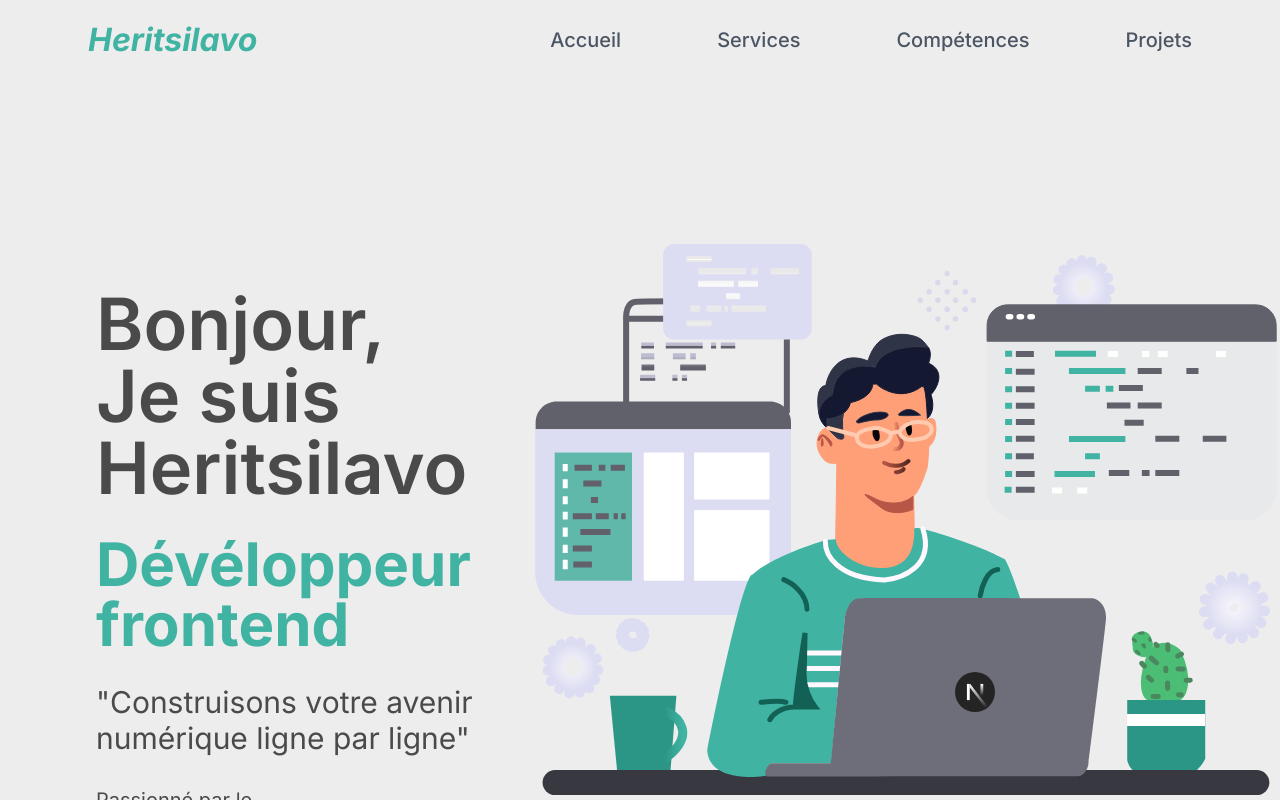
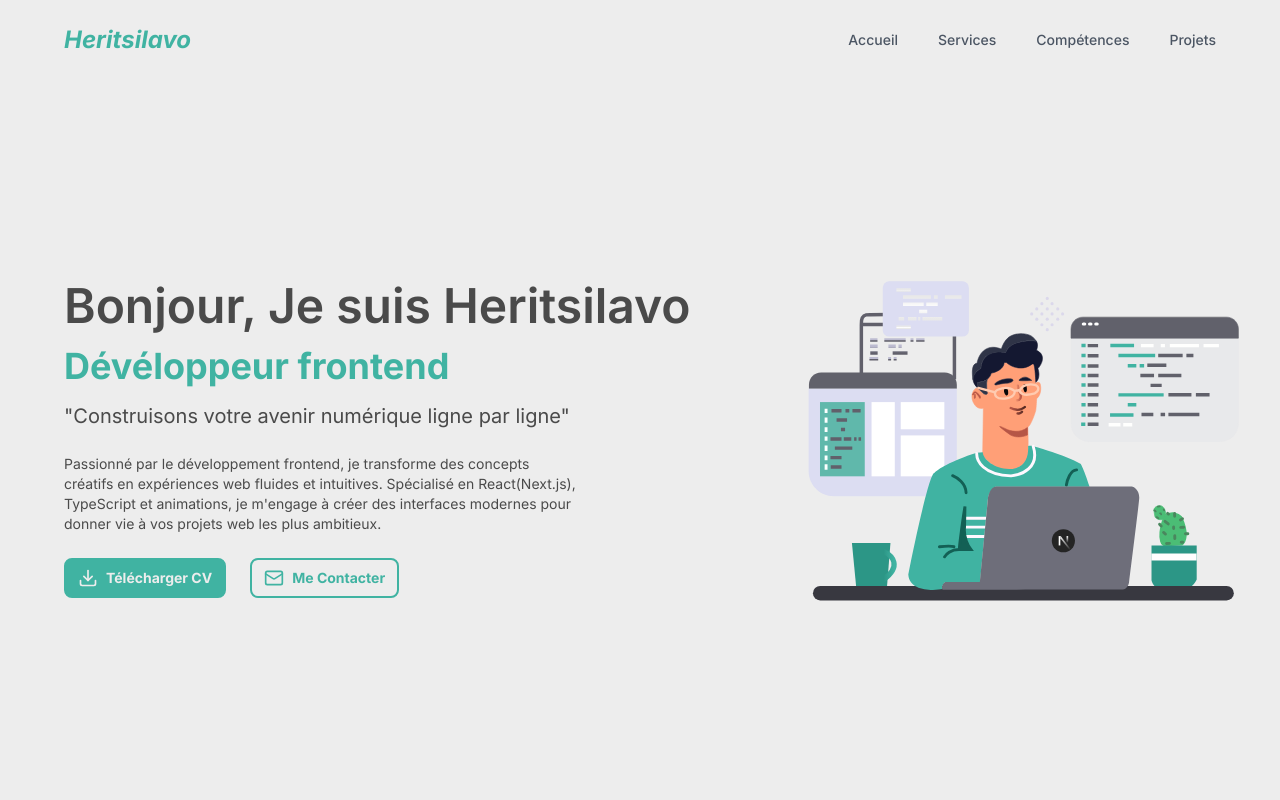
Before and after one commit to heritsilavo/portfolio-2.0, a Next.js app: page / in a window 1280 px wide. Built offline with nearby package versions, Linux system fonts and the light colour scheme.

Commit message:
finalize acceuil

```diff
--- a/app/page.tsx
+++ b/app/page.tsx
@@ -4,7 +4,6 @@ import Accueil from "./views/Accueil";
 export default function Home() {
   return (
     <main className="w-full relative overflow-x-hidden overflow-y-auto">
-      {/* <AcceuilIllustration className='p-20 w-[100vw] h-[100vh]'></AcceuilIllustration> */}
       <Accueil/>
     </main>
   );
--- a/app/views/Accueil.tsx
+++ b/app/views/Accueil.tsx
@@ -2,25 +2,58 @@ import AcceuilIllustration from '@/components/AcceuilIllustration'
 import './css/Accueil.css'
 import React from 'react'
 import NavBar from '@/components/NavBar'
+import { Download, Mail } from 'lucide-react';
 
 const Accueil = () => {
   return <section className='w-full h-dvh flex flex-col'>
     <NavBar></NavBar>
 
-    <div className="w-full flex-1 bg-background flex">
-      <div className="ml-12 h-full bg-background p-12 w-[55%]">
-        <span className='text-7xl font-semibold block mt-[160px]'>Bonjour, Je suis Heritsilavo</span>
-        <span className='text-6xl text-accent font-bold block mt-[30px]'>Dévéloppeur frontend</span>
-        <span className='text-3xl block mt-[30px]'>"Construisons votre avenir numérique ligne par ligne"</span>
-        <span className='text-xl block mt-[30px] max-w-[60%]'>Passionné par le développement frontend , je transforme des concepts créatifs en expériences web fluides et intuitives. Spécialisé en React(Next.js), TypeScript et animations, je m'engage à créer des interfaces modernes pour donner vie à vos projets web les plus ambitieux.</span>
-        <div className='mt-[30px]'>
-          <button className='px-10 border-accent border-4 bg-accent p-4 rounded-[5px] text-background font-bold text-[20px]'>Telecharger CV</button>
-          <button className='px-10 ml-10 border-accent border-4 p-4 rounded-[5px] text-accent font-bold text-[20px]'>Me Contacter</button>
+
+    <div className="w-full flex-1 bg-background flex flex-col lg:flex-row 2xl:px-10">
+      <div className="bg-background p-5 md:p-8 lg:p-12 xl:p-16 2xl:p-20 w-full lg:w-[60%] flex flex-col  justify-center">
+        <span className='text-3xl sm:text-4xl xl:text-5xl 2xl:text-7xl font-semibold  block text-center lg:text-left'>
+          Bonjour, Je suis Heritsilavo
+        </span>
+
+        <span className='text-2xl sm:text-3xl xl:text-4xl 2xl:text-6xl text-accent font-bold block mt-4 md:mt-6 lg:mt-3 xl:mt-4 2xl:mt-7 text-center lg:text-left'>
+          Dévéloppeur frontend
+        </span>
+
+        <span className='text-lg md:text-lg lg:text-xl 2xl:text-3xl block mt-4 md:mt-6 lg:mt-3 xl:mt-4 2xl:mt-6 text-center lg:text-left'>
+          "Construisons votre avenir numérique ligne par ligne"
+        </span>
+
+        <span className='text-sm md:text-base lg:text-sm 2xl:text-xl block mt-4 md:mt-6 lg:mt-4 xl:mt-6 2xl:mt-7 max-w-[100%] sm:max-w-[80%] lg:max-w-[90%] xl:max-w-[80%] 2xl:max-w-[70%] text-center lg:text-left mx-auto lg:mx-0'>
+          Passionné par le développement frontend, je transforme des concepts créatifs en expériences web fluides et intuitives. Spécialisé en React(Next.js), TypeScript et animations, je m'engage à créer des interfaces modernes pour donner vie à vos projets web les plus ambitieux.
+        </span>
+
+        <div className="flex flex-col sm:flex-row sm:justify-center lg:justify-start gap-4 md:gap-6 mt-8 lg:mt-6 w-full sm:max-w-[80%] lg:max-w-[100%] mx-auto">
+          <button
+            className="flex items-center justify-center gap-2
+              lg:px-3 py-3 lg:py-2 w-full sm:w-1/2 md:w-[40%] lg:w-auto
+              bg-accent text-background font-bold rounded-lg
+              border-2 border-accent transition-all duration-300
+              text-sm md:text-base lg:text-sm 2xl:text-xl"
+          >
+            <Download className="w-4 h-4 md:w-5 md:h-5 2xl:w-7 2xl:h-7" />
+            <span>Télécharger CV</span>
+          </button>
+
+          <button
+            className="flex items-center justify-center gap-2
+              lg:px-3 py-3 lg:py-2 2xl:px-4 2xl:py-3 w-full sm:w-1/2 md:w-[40%] lg:w-auto
+              bg-transparent text-accent font-bold rounded-lg
+              border-2 border-accent transition-all duration-300
+              text-sm md:text-base lg:text-sm  2xl:text-xl"
+          >
+            <Mail className="w-4 h-4 md:w-5 md:h-5 2xl:w-7 2xl:h-7" />
+            <span>Me Contacter</span>
+          </button>
         </div>
       </div>
 
-      <div className="flex-1 bg-background flex flex-col items-center">
-        <AcceuilIllustration className='mt-[160px] w-[746px] h-[556px]'></AcceuilIllustration>
+      <div className="flex-1 w-full lg:w-1/2 relative bg-background flex items-center justify-center p-4 md:p-6 md:mt-6 lg:mt-0 lg:p-8 xl:p-10 2xl:p-12">
+        <AcceuilIllustration className='w-full h-full max-w-[600px] xl:max-w-[800px] 2xl:max-w-[1000px]'></AcceuilIllustration>
       </div>
     </div>
   </section>
--- a/components/AcceuilIllustration.tsx
+++ b/components/AcceuilIllustration.tsx
@@ -1,73 +1,111 @@
 "use client"
-import React, { useEffect } from 'react'
+import React, { useEffect, useRef, useState } from 'react'
 import gsap from 'gsap'
+import { useInView } from 'react-intersection-observer'
 
 type AcceuilIllustrationProps = {
     className: string;
 }
 
 const AcceuilIllustration: React.FC<AcceuilIllustrationProps> = ({ className }) => {
-    useEffect(() => {
-        const cactusTimeline = gsap.timeline({
+
+    // Utiliser useRef pour stocker les références aux timelines
+    const masterTimelineRef = useRef<GSAPTimeline | null>(null);
+    const [started, setStarted] = useState(false);
+
+    const { ref: svgRef, inView } = useInView({
+        threshold: 0.5, // 50% visibility threshold
+    });
+
+    // Séparer les configurations d'animation pour plus de clarté
+    const animationConfig = {
+        cactus: {
+            duration: 1,
+            rotationOrigin: "bottom center",
+            initialScale: 0.7
+        },
+        screens: {
+            ease: "elastic.out(1, 0.75)",
+            duration: 0.8,
+            floatingDuration: { min: 2, max: 4 }
+        },
+        eyes: {
+            blinkDuration: 0.1,
+            delayRange: { min: 1, max: 3 }
+        }
+    };
+
+    // Séparer les animations en fonctions réutilisables
+    const createCactusAnimation = () => {
+        const timeline = gsap.timeline({
+            defaults: { duration: animationConfig.cactus.duration }
+        });
+
+        timeline
+            .fromTo("#cactus_1",
+                { y: '100%', scale: animationConfig.cactus.initialScale },
+                { y: 0, scale: 1 })
+            .fromTo("#cactus_1_epines",
+                { opacity: 0 },
+                { opacity: 1, duration: 0.8 },
+                "<50%")
+            .fromTo("#cactus_2",
+                { scale: 0, x: "100%", y: "100%" },
+                { scale: 1, x: 0, y: 0, duration: 0.5 },
+                "<50%")
+            .set(["#cactus_1", "#cactus_2"], {
+                transformOrigin: animationConfig.cactus.rotationOrigin
+            })
+            .to(["#cactus_1", "#cactus_2"], {
+                rotateZ: gsap.utils.wrap([-2, -8]),
+                duration: gsap.utils.wrap([1, 1.1]),
+                repeat: -1,
+                yoyo: true
+            });
+
+        return timeline;
+    };
+
+    const createScreensAnimation = () => {
+        const allScreens = gsap.utils.toArray('._screen') as Element[];
+        const timeline = gsap.timeline({
             defaults: {
-                duration: 1
+                ease: animationConfig.screens.ease,
+                duration: animationConfig.screens.duration
             }
         });
 
-        // Cactus animations
-        cactusTimeline.fromTo("#cactus_1", { duration: 1, y: '100%', scale: 0.7 }, { y: 0, scale: 1 });
-        cactusTimeline.fromTo("#cactus_1_epines", { duration: 0.8, opacity: 0 }, { opacity: 1 }, "<50%");
-        cactusTimeline.fromTo("#cactus_2", { duration: 0.5, scale: 0, x: "100%", y: "100%" }, { scale: 1, x: 0, y: 0 }, "<50%");
-        cactusTimeline.set("#cactus_1", { transformOrigin: "bottom center", rotateZ: 2 })
-        cactusTimeline.set("#cactus_2", { transformOrigin: "bottom right" })
-        cactusTimeline.to("#cactus_1", { duration: 1, repeat: -1, yoyo: true, rotateZ: -2 }, "<50%")
-        cactusTimeline.to("#cactus_2", { duration: 1.1, repeat: -1, yoyo: true, rotateZ: -8 })
-
-        // Wheel animation
-        const roueTimeline = gsap.timeline()
-        roueTimeline.set("._roue", { scale: 0, transformOrigin: "center center", display: "flex" });
-        roueTimeline.to("._roue", { duration: 1, scale: 0.8 })
-        roueTimeline.to("._roue", { repeat: -1, duration: 3, rotateZ: 360 }, "<50%");
-
-        // Modified screen animations with floating effect
-        const allScreens = document.querySelectorAll('._screen');
-        const screenTimeline = gsap.timeline({
-            defaults: {
-                ease: "elastic.out(1, 0.75)"
-            }
-        })
-
-        // Initial setup
-        screenTimeline.set(allScreens, {
+        // Configuration initiale
+        timeline.set(allScreens, {
             transformOrigin: "center center",
             scale: 0,
             opacity: 0,
             display: "flex"
-        })
+        });
 
-        // Main screen appearance
-        screenTimeline.to(["#screen_left_2", "#screen_left_3", "#screen_left_4"], {
-            duration: 0.8,
+        // Animation principale
+        timeline
+            .to(["#screen_left_2", "#screen_left_3", "#screen_left_4"], {
                 scale: 1,
                 opacity: 1,
-            stagger: {
-                amount: 0.6,
-                from: 'center'
-            }
+                stagger: { amount: 0.6, from: 'center' }
             })
             .to("#screenr_ight_1", {
-            duration: 0.8,
                 scale: 1,
                 opacity: 1
             }, "-=0.5");
 
-        // Add floating animation to each screen
+        // Animation flottante
         allScreens.forEach((screen, index) => {
-            // Create random subtle movements for each screen
+            const duration = gsap.utils.random(
+                animationConfig.screens.floatingDuration.min,
+                animationConfig.screens.floatingDuration.max
+            );
+
             gsap.to(screen, {
                 y: "random(-10, 10)",
                 x: "random(-5, 5)",
-                duration: "random(2, 4)",
+                duration,
                 repeat: -1,
                 yoyo: true,
                 ease: "sine.inOut",
@@ -75,7 +113,38 @@ const AcceuilIllustration: React.FC<AcceuilIllustrationProps> = ({ className })
             });
         });
 
-        // Code animation timeline
+        return timeline;
+    };
+
+    const createEyesAnimation = () => {
+        const eyes = ["#oeuil_gauche", "#oeuil_droite"];
+
+        const blink = () => {
+            const timeline = gsap.timeline({
+                defaults: {
+                    transformOrigin: "center center",
+                    ease: "power1.inOut",
+                    duration: animationConfig.eyes.blinkDuration
+                }
+            });
+
+            timeline
+                .to(eyes, { scaleY: 0.2 })
+                .to(eyes, { scaleY: 1 });
+
+            gsap.delayedCall(
+                gsap.utils.random(
+                    animationConfig.eyes.delayRange.min,
+                    animationConfig.eyes.delayRange.max
+                ),
+                blink
+            );
+        };
+
+        return blink;
+    };
+
+    const createCodeAnimation = () => {
         const codeTimeline = gsap.timeline({
             defaults: {
                 ease: "power1.inOut"
@@ -127,19 +196,43 @@ const AcceuilIllustration: React.FC<AcceuilIllustrationProps> = ({ className })
                 }
             }, "-=0.2");
 
-        // Chain the timelines
-        screenTimeline.add(codeTimeline);
+        return codeTimeline;
+    }
 
+    useEffect(() => {
+        if (inView && !started) {
+
+            // Créer la timeline principale
+            masterTimelineRef.current = gsap.timeline();
+
+            // Animation initiale
+            masterTimelineRef.current
+                .set("#illustration", { display: "flex" })
+                .fromTo("#illustration",
+                    { opacity: 0 },
+                    { opacity: 1, duration: 0.5, ease: "power2.inOut" }
+                )
+                .add(createCactusAnimation())
+                .add(createScreensAnimation(), "<")
+                .add(createEyesAnimation(), "<")
+                .add(createCodeAnimation(), "<");
+            setStarted(true)
+        } else if (inView && started) {
+            masterTimelineRef.current?.play()
+        }
+        else {
+            // Arrêter l'animation si le SVG n'est plus visible
+            masterTimelineRef.current?.pause();
+        }
+
+        // Cleanup
         return () => {
-            cactusTimeline.kill()
-            roueTimeline.kill()
-            screenTimeline.kill()
-            codeTimeline.kill()
-        }
-    }, []);
+            masterTimelineRef.current?.kill();
+        };
+    }, [inView]);
 
-    return <svg className={className + " overflow-visible "} viewBox="0 0 746 556" fill="none">
-        <g id="illustration">
+    return <svg ref={svgRef} id='svg-illustration' className={className + " overflow-visible "} viewBox="0 0 746 556" fill="none">
+        <g className='hidden' id="illustration">
             <g id="cactus_2">
                 <path id="Vector 29" d="M614.722 416.122C615.505 413.296 619.288 409.225 621.082 407.542C619.517 406.735 619.125 406.028 619.125 405.776V402.495C618.391 399.215 617.413 390.635 608.852 391.14C602.003 391.544 599.801 395.514 599.557 397.448L599.801 408.299C600.975 414.961 610.238 416.29 614.722 416.122Z" fill="#4BBD75" stroke="#4BBD75" strokeLinecap="round" />
                 <path id="Vector 30" d="M602.736 410.066L605.427 412.589M609.341 404.262L610.564 404.514L611.053 406.533M616.679 398.458C616.679 398.878 616.777 399.82 617.168 400.224M600.29 397.953C600.943 398.29 602.296 399.215 602.492 400.224M607.139 392.401C608.281 392.233 610.564 391.998 610.564 392.401" stroke="#4A875E" strokeWidth="3" strokeLinecap="round" />
--- a/components/NavBar.tsx
+++ b/components/NavBar.tsx
@@ -10,10 +10,10 @@ const NavBar = () => {
 
   return (
     <nav className="w-full bg-background shadow-lg">
-      <div className="mx-14 px-4 sm:px-6 lg:px-8">
+      <div className="mx-4 sm:mx-6 lg:mx-5 xl:mx-8 2xl:mx-20 px-0 sm:px-6 lg:px-8">
         <div className="flex items-center justify-between h-20">
           {/* Logo */}
-          <div className='text-[24px] md:text-[32px] italic'>
+          <div className='text-[16px] sm:text-[18px] md:text-[20px] lg:text-[24px] 2xl:text-[36px] italic'>
             <a href="/" className="text-accent font-bold">
               Heritsilavo
             </a>
@@ -51,7 +51,7 @@ const NavBar = () => {
           </div>
 
           {/* Desktop Menu */}
-          <div className="hidden md:flex text-base lg:text-xl space-x-8 lg:space-x-24 text-gray-600 font-medium">
+          <div className="hidden md:flex text-[16px] sm:text-[18px] md:text-sm xl:text-md 2xl:text-xl space-x-8 lg:space-x-10 2xl:space-x-16 text-gray-600 font-medium">
             <a href="/" className="hover:text-accent transition-colors duration-300">
               Accueil
             </a>
@@ -72,16 +72,16 @@ const NavBar = () => {
       {isMenuOpen && (
         <div className="md:hidden absolute top-20 left-0 w-full bg-background shadow-lg z-20">
           <div className="flex flex-col items-center space-y-4 py-4">
-            <a href="/" className="text-gray-600 hover:text-accent transition-colors duration-300">
+            <a href="/" className="text-[16px] sm:text-[18px] text-gray-600 hover:text-accent transition-colors duration-300">
               Accueil
             </a>
-            <a href="/" className="text-gray-600 hover:text-accent transition-colors duration-300">
+            <a href="/" className="text-[16px] sm:text-[18px] text-gray-600 hover:text-accent transition-colors duration-300">
               Services
             </a>
-            <a href="/" className="text-gray-600 hover:text-accent transition-colors duration-300">
+            <a href="/" className="text-[16px] sm:text-[18px] text-gray-600 hover:text-accent transition-colors duration-300">
               Compétences
             </a>
-            <a href="/" className="text-gray-600 hover:text-accent transition-colors duration-300">
+            <a href="/" className="text-[16px] sm:text-[18px] text-gray-600 hover:text-accent transition-colors duration-300">
               Projets
             </a>
           </div>
--- a/package.json
+++ b/package.json
@@ -10,10 +10,12 @@
   },
   "dependencies": {
     "gsap": "^3.12.5",
+    "intersection-observer": "^0.12.2",
     "lucide-react": "^0.453.0",
     "next": "15.0.0-rc.1",
     "react": "19.0.0-rc-cd22717c-20241013",
-    "react-dom": "19.0.0-rc-cd22717c-20241013"
+    "react-dom": "19.0.0-rc-cd22717c-20241013",
+    "react-intersection-observer": "^9.13.1"
   },
   "devDependencies": {
     "@types/node": "^20",
```
Also changed, not shown: 1 other file (tests, documents, lock files or other folders). Lines whose indentation alone changed are shown as unchanged.
